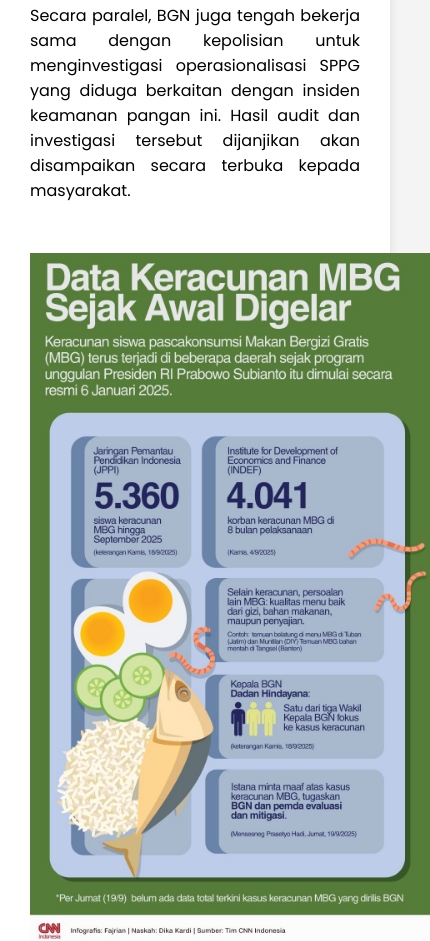
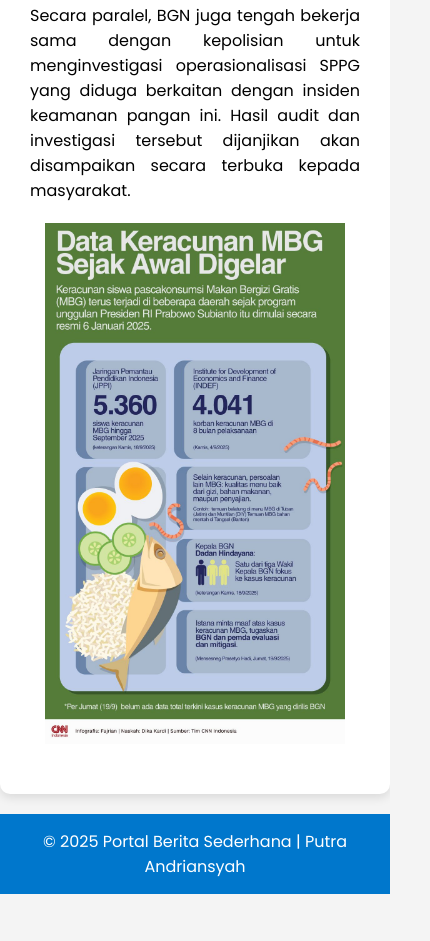
Before and after one commit to Kohaku0/portalberita, a plain HTML site: page nasional.html in a window 390 px wide. Shown: the part 3068-4009 px from the top of the page, 430 px wide, since content can reach past the window. After the commit the page ends 3962 px from the top, so only its background shows below. Drawn offline with nearby package versions, Linux system fonts and the light colour scheme.

Commit message:
first commit

```diff
--- a/s nasional.css
+++ b/s nasional.css
@@ -155,11 +155,10 @@
     }
 
     .paragraf img {
+      width: 300px;
       display: block;
-      margin: 20px auto; /* atas-bawah 20px, kiri-kanan otomatis */
-      max-width: 400px;   /* biar responsif */
-      height: auto;
-      margin-top: 50px;
+      margin: 20px auto;
+      justify-items: center;
     }
 
     /* Mobile responsive */
@@ -187,4 +186,7 @@
       .video-container {
         max-width: 100%; /* full di HP */
       }
+      img {
+        width: 100%;
+      }
     }
--- a/s nasional2.css
+++ b/s nasional2.css
@@ -184,7 +184,7 @@
         display: flex;
       }
 
-      .main img {
+      img {
         width: 100%;
       }
     }
```
